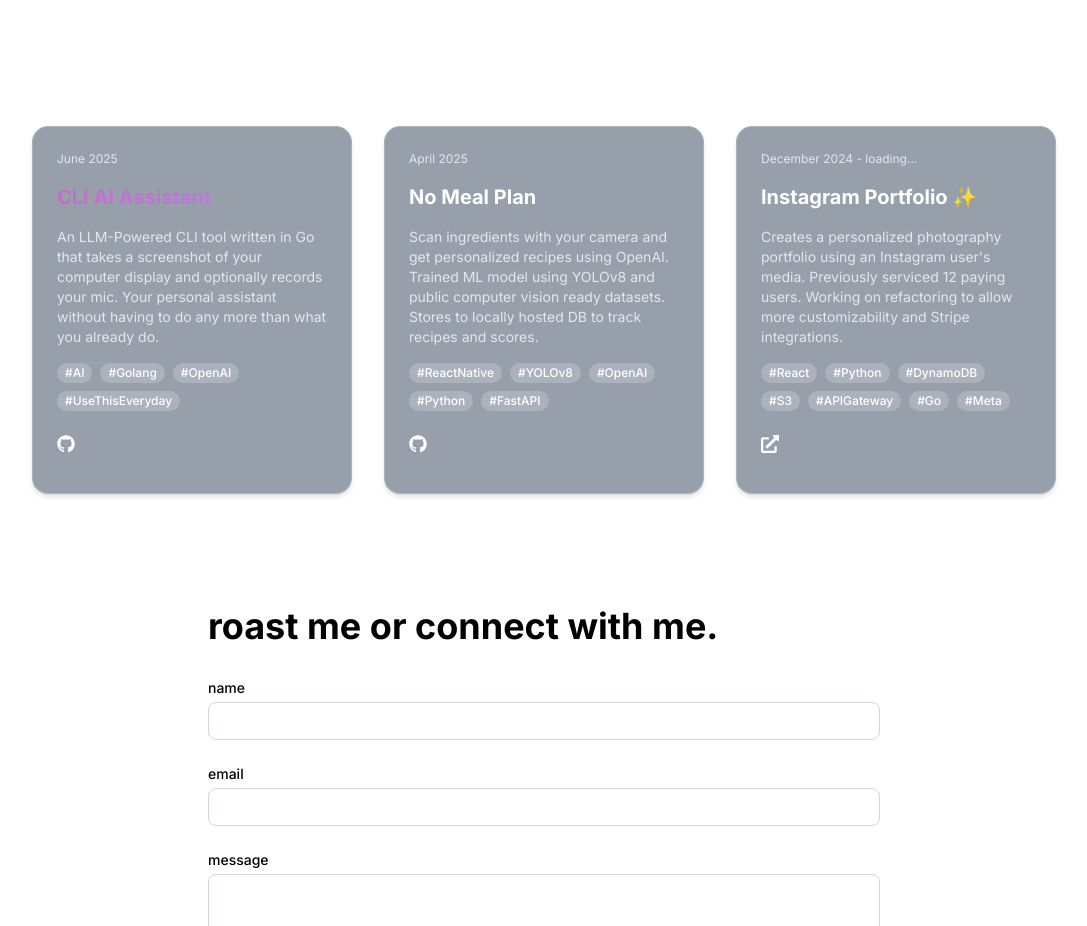
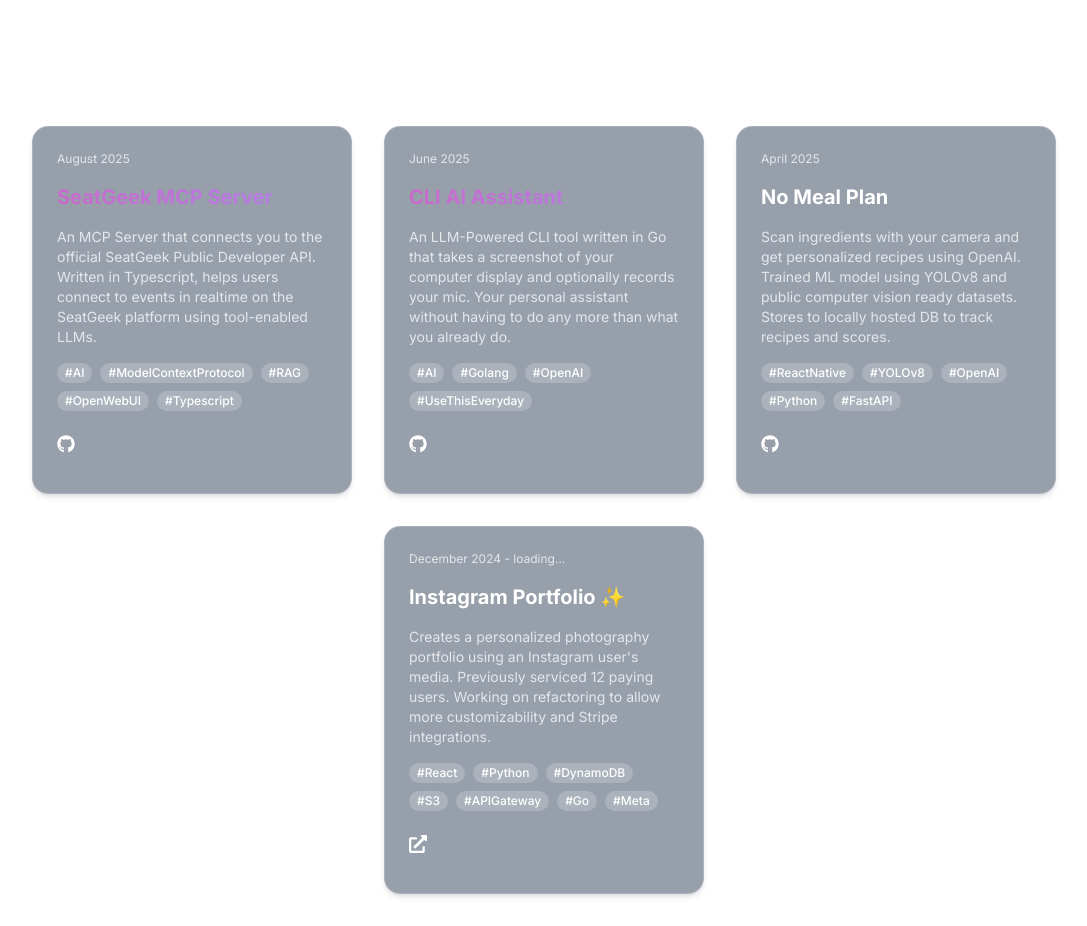
Before and after one commit to PeterShin23/just-me, a Next.js app: page / in a window 1280 px wide. Shown: the part 1220-2146 px from the top of the page, without its empty margins (96-1183 px from the left). Built offline with nearby package versions, Linux system fonts and the light colour scheme.

Commit message:
updating project

```diff
--- a/src/components/projects/Project.tsx
+++ b/src/components/projects/Project.tsx
@@ -13,7 +13,16 @@ const projects = [
   //   repoUrl: 'https://github.com/mindria-ai',
   //   customTitleStyle: "animated-gradient"
   // },
-    {
+  {
+    id: 'project-0',
+    title: 'SeatGeek MCP Server',
+    finishedDate: 'August 2025',
+    description: 'An MCP Server that connects you to the official SeatGeek Public Developer API. Written in Typescript, helps users connect to events in realtime on the SeatGeek platform using tool-enabled LLMs.',
+    tags: ['AI', 'ModelContextProtocol', 'RAG', 'OpenWebUI', 'Typescript'],
+    repoUrl: 'https://github.com/PeterShin23/seatgeek-mcp',
+    customTitleStyle: "animated-gradient"
+  },
+  {
     id: 'project-1',
     title: 'CLI AI Assistant',
     finishedDate: 'June 2025',
```
